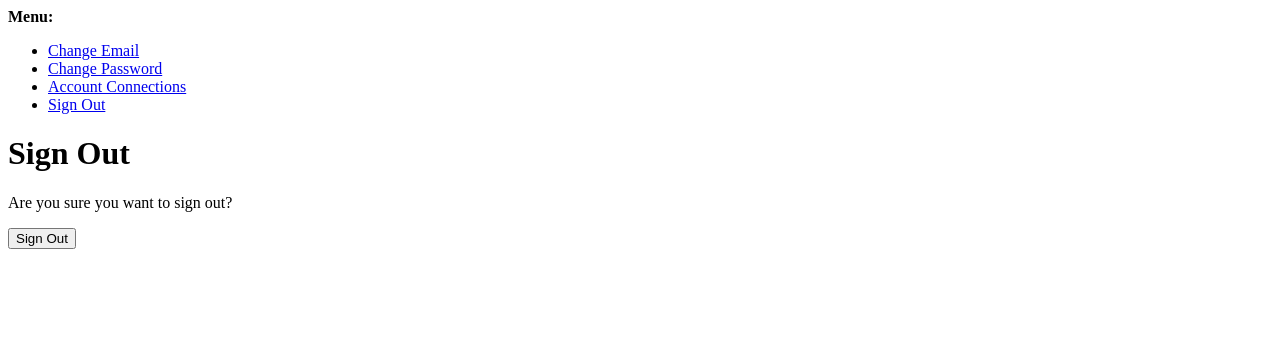
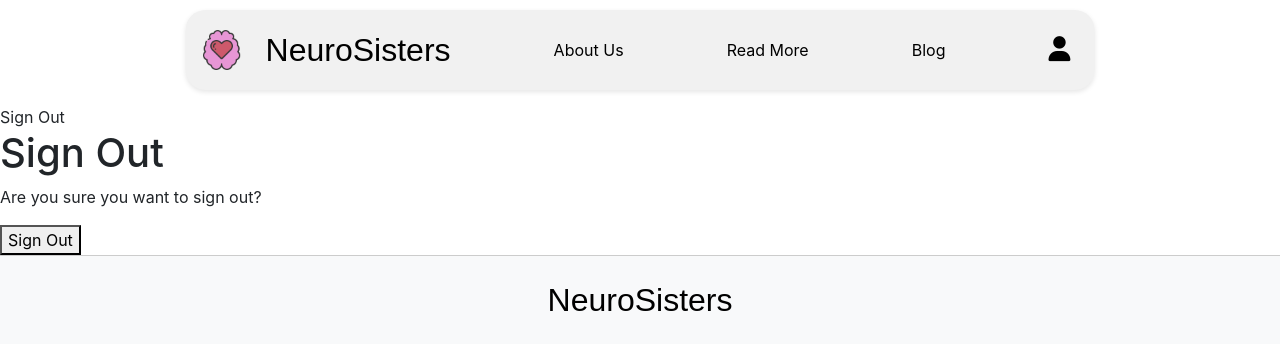
Before and after one commit to tinobragaa/neuro-sisters, a Django app: page /accounts/logout/ in a window 1280 px wide. Shown: the top 350 px of the page. Run offline with Django 4.2, Linux system fonts and the light colour scheme; the visitor is signed in with stand-in values (Sample User, id 1); some libraries are stand-ins or nearby versions; some web fonts are replaced.

Commit message:
Add: configured navbar to fixed to improve user friendliness

```diff
--- a/home/templates/home/index.html
+++ b/home/templates/home/index.html
@@ -14,7 +14,8 @@
 </section>
 <section id="intro-message">
     <div>
-        <h2>Why are we here</h2>
+        <h2>WHY ARE WE HERE</h2>
+        <hr>
         <p>We all know that parenting a neurodivergent child differs from parenting a neurotypical child.
             However, many issues extend beyond childhood, and achieving independence and general adult functioning can be very challenging.
             Often, parental support remains lifelong. Whether your adult child is still largely dependent on you or has already moved out, you'll find support and answers to most of your questions here.
--- a/static/style.css
+++ b/static/style.css
@@ -1,5 +1,4 @@
 @import url('https://fonts.googleapis.com/css2?family=Alegreya+Sans:ital,wght@0,100;0,300;0,400;0,500;0,700;0,800;0,900;1,100;1,300;1,400;1,500;1,700;1,800;1,900&display=swap');
-
 
 /* Navbar */
 .navbar-light .navbar-nav .nav-link {
@@ -7,11 +6,14 @@
 }
 
 .custom-navbar {
-    width: 70%;
+    width: 71%;
     border-radius: 20px;
-    margin: 20px auto;
-    background-color: #f8f9fa;
-    box-shadow: 0 2px 5px rgba(0,0,0,0.1);
+    background-color: #f1f1f1;
+    box-shadow: 0 2px 5px rgba(0, 0, 0, 0.1);
+    position: fixed;
+    left: 50%;
+    transform: translateX(-50%);
+    margin-top: 10px;
 }
 
 .navbar-brand img {
@@ -20,7 +22,15 @@
 
 .navbar-nav {
     width: 100%;
+    display: flex;
     justify-content: space-between;
+    align-items: center;
+}
+
+.navbar-nav > .navbar-collapse {
+    display: flex;
+    justify-content: center;
+    width: 100%;
 }
 
 .logo-font {
@@ -32,6 +42,10 @@
 
 .icon-size {
     font-size: 25px;
+}
+
+.nav-placeholder {
+    height: 105px;
 }
 
 /* Profile Dropdown Menu - Navbar */
@@ -70,7 +84,6 @@ body {
   .footer {
     width: 100%;
     background-color: #f8f9fa;
-    position: fixed;
     bottom: 0;
     border-top: 1px solid #ccc;
     padding-top: 20px;
--- a/templates/account/login.html
+++ b/templates/account/login.html
@@ -1,5 +1,4 @@
 {% extends "base.html" %}
-
 
 {% block body %}
 
--- a/templates/account/logout.html
+++ b/templates/account/logout.html
@@ -1,4 +1,6 @@
-{% extends "account/base_manage.html" %}
+{% extends "base.html" %}
+
+{% block body %}
 {% load allauth i18n %}
 {% block head_title %}
     {% trans "Sign Out" %}
@@ -21,3 +23,5 @@
         {% endslot %}
     {% endelement %}
 {% endblock content %}
+
+{% endblock body %}
--- a/templates/base.html
+++ b/templates/base.html
@@ -83,6 +83,7 @@
         </div>
     </nav>
 </div>
+<div class="nav-placeholder"></div>
 
 {% include "includes/messages-block.html" %}
 
@@ -112,7 +113,6 @@
         return new bootstrap.Toast(toastEl)
     })
     toastList.forEach(toast => toast.show())
-
 </script>
 </body>
 </html>
```
Also changed, not shown: templates/account/signup.html (+8 -1 lines).
